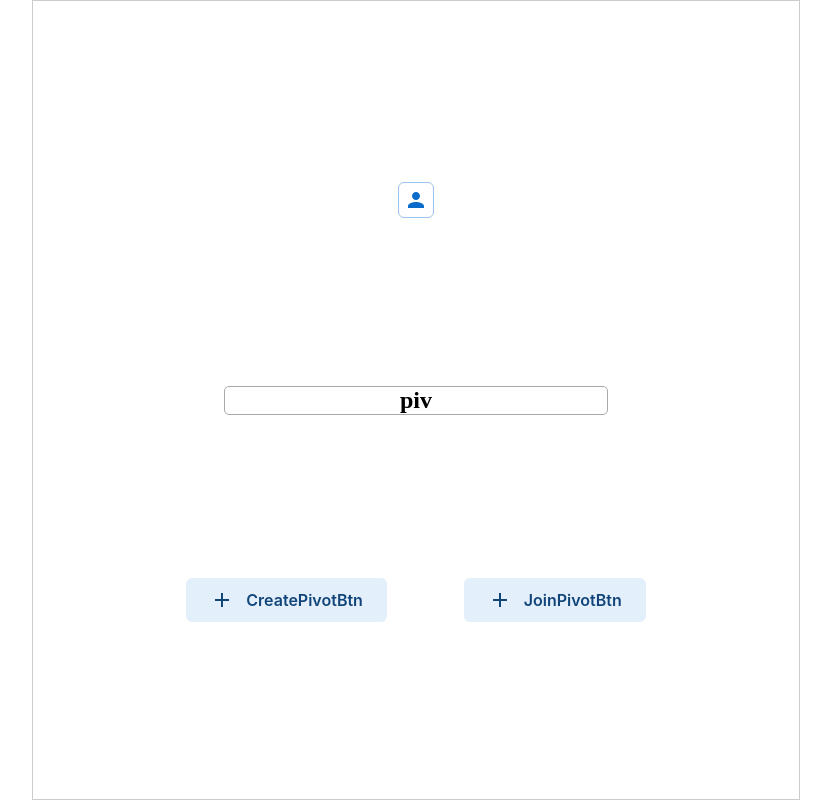
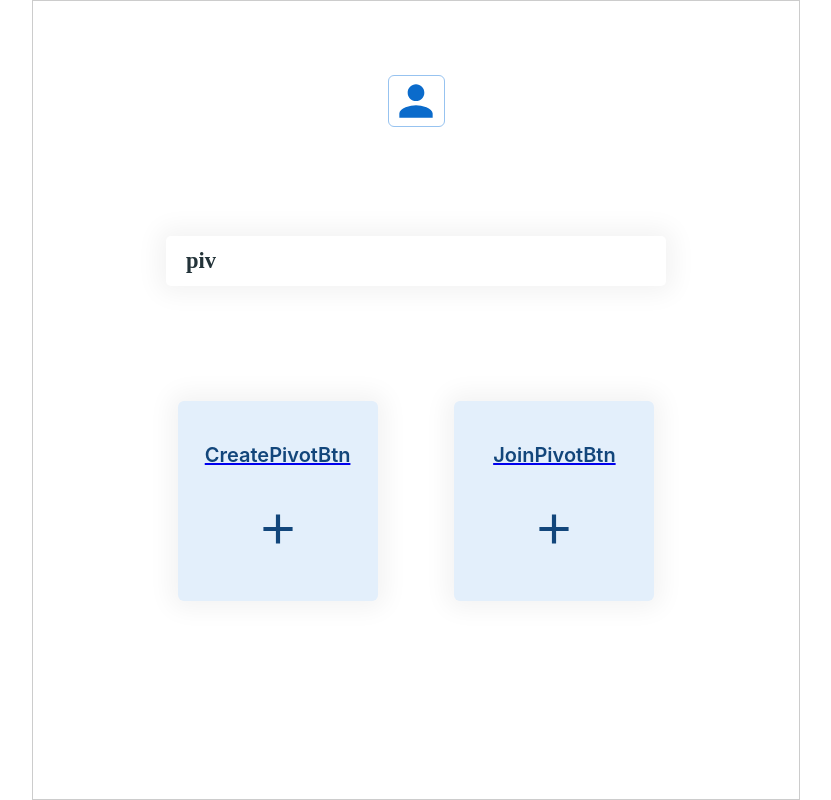
Before and after one commit to Magnet-Lab/magnet, a Next.js app: page / in a window 1280 px wide. Shown: the whole page, without its empty margins (224-1055 px from the left). Built offline with nearby package versions, Linux system fonts and the light colour scheme.

Commit message:
style: #5 스타일단위 rem으로 수정

```diff
--- a/src/components/cjpivotbtn/index.tsx
+++ b/src/components/cjpivotbtn/index.tsx
@@ -3,6 +3,7 @@ import { css } from '@emotion/react'
 import Link from 'next/link'
 import Button from '@mui/joy/Button'
 import { Add } from '@mui/icons-material'
+import { text } from 'stream/consumers'
 
 interface BtnProps {
 	path: string
@@ -12,11 +13,40 @@ interface BtnProps {
 function CreateJoinPivotBtn({ path, text }: BtnProps) {
 	return (
 		<Link href={path}>
-			<Button size='lg' startDecorator={<Add />} variant='soft'>
-                <span>{text}</span>
+			<Button variant="soft" css={btn}>
+				<span css={pivtext}>{text}</span>
+				<div>
+					<Add css={picicon}/>
+				</div>
 			</Button>
 		</Link>
 	)
 }
 
 export default CreateJoinPivotBtn
+
+const btn = css`
+	display: flex;
+	flex-direction: column;
+	align-items: center;
+	justify-content: space-evenly;
+	width: 20rem;
+	height: 20rem;
+	font-size: 2rem;
+	box-shadow: 0px 0px 24px 8px rgba(0, 0, 0, 0.05);
+
+	@media screen and (max-width: 440px) {
+		width: 11rem;
+		height: 11rem;
+		font-size: 1.25rem;
+	}
+`
+const pivtext = css`
+	all: unset;
+`
+const picicon = css`
+	font-size: 5rem;
+	@media screen and (max-width: 440px) {
+		font-size: 1.25rem;
+	}
+`;
--- a/src/components/pivotlist/index.tsx
+++ b/src/components/pivotlist/index.tsx
@@ -1,39 +1,35 @@
 /** @jsxImportSource @emotion/react */
 import { css } from '@emotion/react'
 import Box from '@mui/joy/Box'
-import { useState } from 'react';
+import { useState } from 'react'
 
 interface PivotListProps {
-    pivid : string
+	pivid: string
 	pivotlist: string
 }
 
 function PivotList({ pivid, pivotlist }: PivotListProps) {
-
-    const [piv, setPiv] = useState<PivotListProps[]>([]);
+	const [piv, setPiv] = useState<PivotListProps[]>([])
 
 	return (
 		<Box>
 			{piv !== undefined ? (
 				<Box
-            width='30vw'
-            border={1}
-            borderColor='darkgray'
+					css={box}
+					width="50rem"
+					height="5rem"
 					borderRadius={5}
-            textAlign='center'
-
 				>
-                {piv.map((eachpiv) => (
+					{piv.map(eachpiv => (
 						<Box key={eachpiv.pivid}>
 							<h2>{eachpiv.pivotlist}</h2>
 						</Box>
 					))}
-                <h2>piv</h2>
+					<h2 css={pivotText}>piv</h2>
 				</Box>
-            )
-            : (
+			) : (
 				<Box>
-                <h2>No pivotlist</h2>
+					<h2 css={pivotNone} >현재 참여중인 채널이 없어요</h2>
 				</Box>
 			)}
 		</Box>
@@ -41,3 +37,25 @@ function PivotList({ pivid, pivotlist }: PivotListProps) {
 }
 
 export default PivotList
+
+const pivotText = css`
+	color: rgba(35, 51, 57, 1);
+`
+const pivotNone = css`
+    color: rgba(209, 209, 209, 1);
+
+`;
+
+const box = css`
+	display: flex;
+	flex-direction: column;
+	align-items: flex-start;
+	justify-content: center;
+    font-size: 1.5rem;
+    padding-left: 2rem;
+	box-shadow: 0px 0px 24px 8px rgba(0, 0, 0, 0.05);
+	@media screen and (max-width: 440px) {
+		width: 25rem;
+		height: 4rem;
+	}
+`
--- a/src/pages/_app.tsx
+++ b/src/pages/_app.tsx
@@ -17,7 +17,9 @@ const mainArea = css`
 	margin: 0 auto;
 
 	@media (width < 440px) {
+		display: flex;
+		flex-direction: column;
+		align-items: center;
 		max-width: 100vw;
-		background-color: plum;
 	}
 `
--- a/src/pages/index.tsx
+++ b/src/pages/index.tsx
@@ -35,7 +35,7 @@ export default function Home() {
 						setOpen(!open)
 					}}
 				>
-					<Person />
+					<Person sx={{ fontSize: '5rem' }} />
 				</IconButton>
 				<Menu
 					id="profile-menu"
@@ -65,9 +65,9 @@ export default function Home() {
 				</Menu>
 			</div>
 			<div css={pivotArea}>
-				<PivotList pivid={''} pivotlist={''}  />
+				<PivotList pivid={''} pivotlist={''} />
 			</div>
-			<div css = {buttonArea}>
+			<div css={buttonArea}>
 				<CreateJoinPivotBtn path={'/'} text={'CreatePivotBtn'} />
 				<CreateJoinPivotBtn path={'/'} text={'JoinPivotBtn'} />
 			</div>
@@ -77,19 +77,29 @@ export default function Home() {
 
 const mainArea = css`
 	display: flex;
-  flex-direction: column;
+	flex-direction: column;
 	align-items: center;
-	justify-content: center;
+	justify-content: flex-start;
 	width: 60vw;
-  height: 100vh;
+	height: 100vh;
 	border: 1px solid #ccc;
+
+	@media (max-width: 440px) {
+		border: none;
+	}
 `
 
 const profileArea = css`
 	display: flex;
 	align-items: center;
 	justify-content: center;
-	height: 25vh;
+	height: 15vh;
+	margin-top: 5vh;
+
+	@media (max-width: 440px) {
+		margin-top: 10vh;
+		height: 15vh;
+	}
 `
 
 const pivotArea = css`
@@ -97,6 +107,10 @@ const pivotArea = css`
 	align-items: center;
 	justify-content: center;
 	height: 25vh;
+
+	@media (max-width: 440px) {
+		height: 15vh;
+	}
 `
 
 const buttonArea = css`
@@ -104,5 +118,10 @@ const buttonArea = css`
 	align-items: center;
 	justify-content: center;
 	height: 25vh;
-  gap : 6vw;
+	margin-top: 5vh;
+	gap: 6vw;
+
+	@media (max-width: 440px) {
+		height: 15vh;
+	}
 `
--- a/src/styles/globals.css
+++ b/src/styles/globals.css
@@ -1,3 +1,7 @@
+html{
+	font-size: 10px;
+}
+
 *,
 html,
 body {
```
Lines whose indentation alone changed are shown as unchanged.
